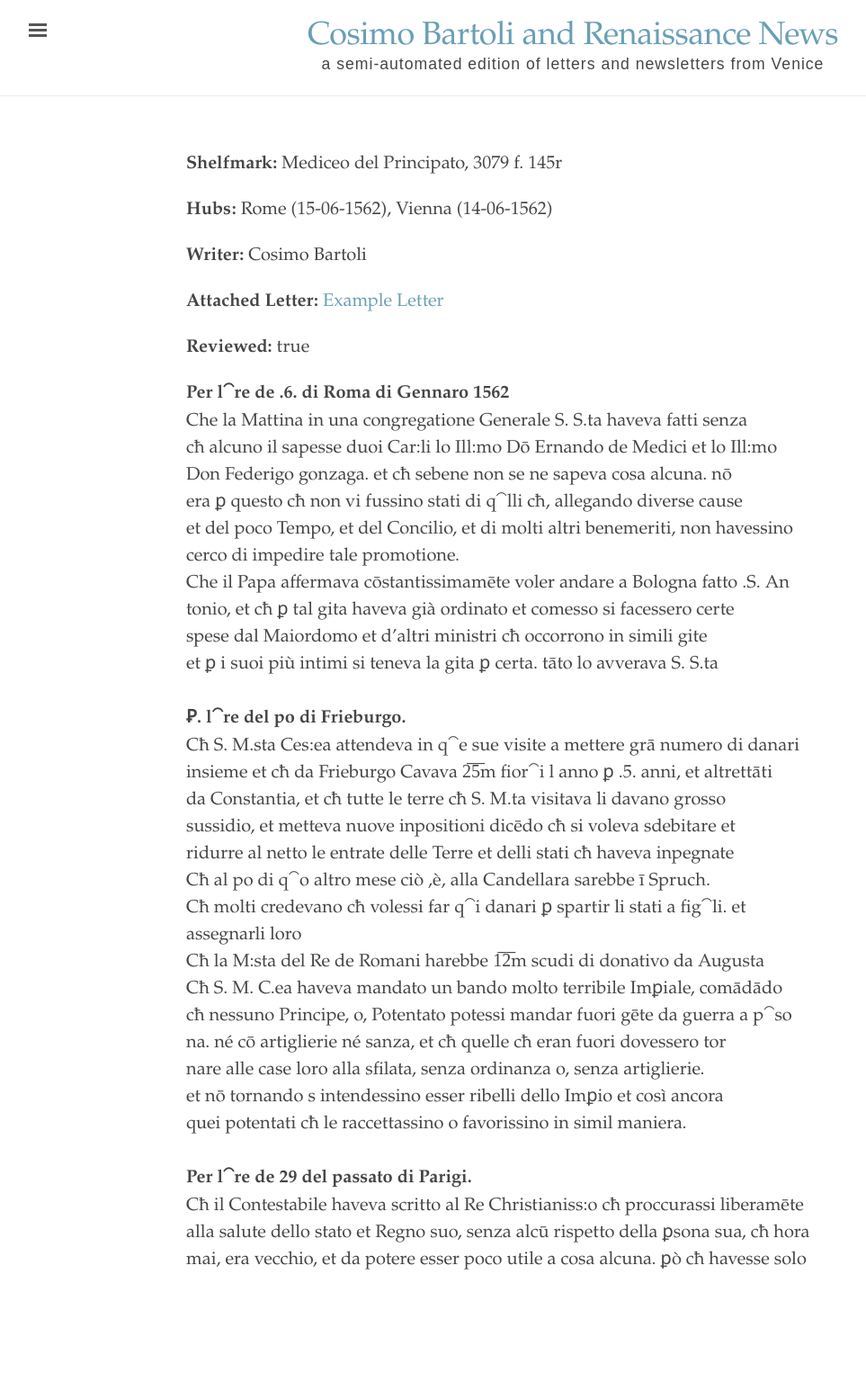
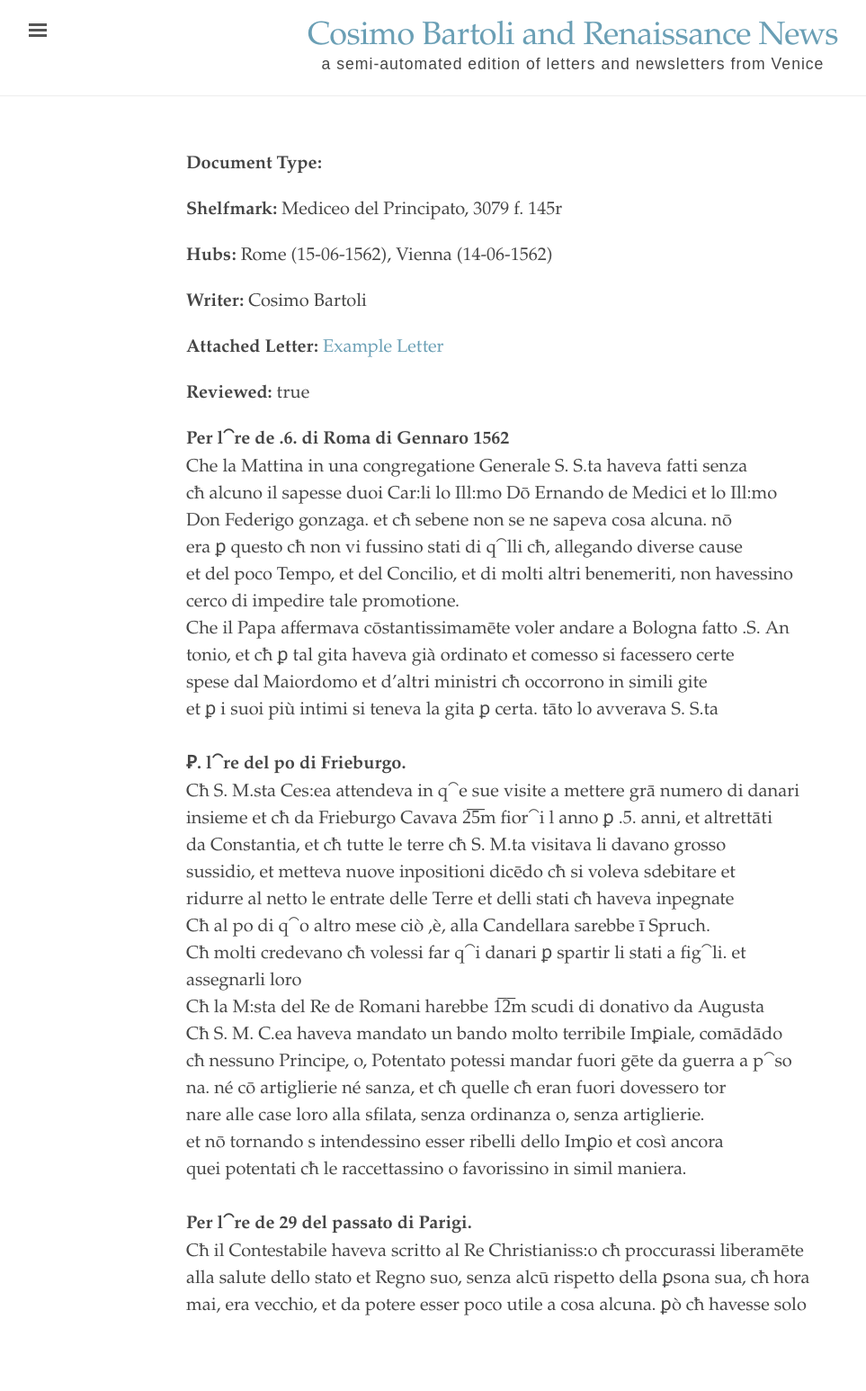
Before and after one commit to smansutti/test_ed, a Jekyll site: the page built from _texts/newsletter_test.md, in a window 1280 px wide. Shown: the whole page at 90% size, without its empty margins (3-966 px from the left). Built offline with Jekyll 4.4.1, drawn with Linux system fonts in a browser that asks for light colours; before the commit the page ends 1495 px from its top, so only the background shows below that.

Commit message:
Update newsletter.html

```diff
--- a/_layouts/newsletter.html
+++ b/_layouts/newsletter.html
@@ -3,6 +3,7 @@ layout: default
 ---
 
 <article class="newsletter">
+   <p><strong>Document Type:</strong> {{ page.doctype }}</p>
    <p><strong>Shelfmark:</strong> {{ page.shelfmark }}</p>
    <p><strong>Hubs:</strong> {{ page.hubs }}</p>
    <p><strong>Writer:</strong> {{ page.writer }}</p>
```
